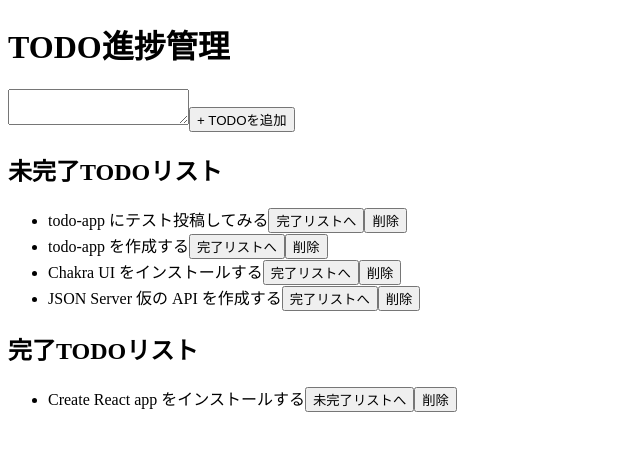
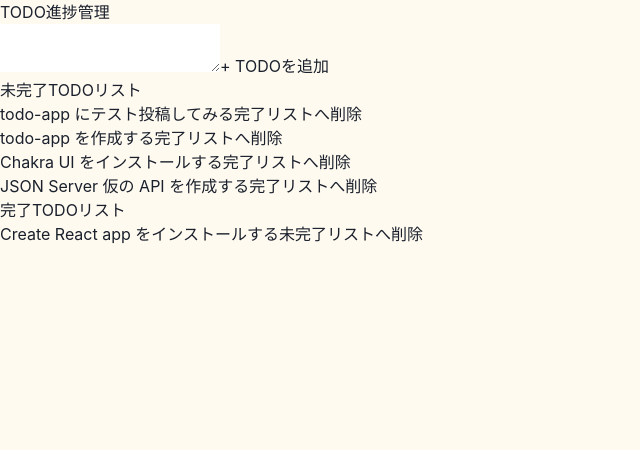
Before and after one commit to kk6/todo-app, a React (Create React App) app: page / in a window 1280 px wide. Shown: the top 450 px of the page, without its empty margins (0-640 px from the left). Built offline with nearby package versions, Linux system fonts and the light colour scheme; data requests are answered from the project's data file.

Commit message:
Chakra UI 導入

```diff
--- a/package.json
+++ b/package.json
@@ -3,6 +3,10 @@
   "version": "0.1.0",
   "private": true,
   "dependencies": {
+    "@chakra-ui/icons": "^1.0.15",
+    "@chakra-ui/react": "^1.6.8",
+    "@emotion/react": "^11",
+    "@emotion/styled": "^11",
     "@testing-library/jest-dom": "^5.11.4",
     "@testing-library/react": "^11.1.0",
     "@testing-library/user-event": "^12.1.10",
@@ -11,6 +15,7 @@
     "@types/react": "^17.0.0",
     "@types/react-dom": "^17.0.0",
     "axios": "^0.21.4",
+    "framer-motion": "^4",
     "react": "^17.0.2",
     "react-dom": "^17.0.2",
     "react-scripts": "4.0.3",
--- a/src/index.tsx
+++ b/src/index.tsx
@@ -1,10 +1,16 @@
+import { ChakraProvider } from '@chakra-ui/react';
 import React from 'react';
 import ReactDOM from 'react-dom';
 import App from './components/App';
+import theme from './theme/theme';
+
+const rootElement = document.getElementById('root');
 
 ReactDOM.render(
   <React.StrictMode>
-    <App />
+    <ChakraProvider theme={theme}>
+      <App />
+    </ChakraProvider>
   </React.StrictMode>,
-  document.getElementById('root')
+  rootElement
 );
--- /dev/null
+++ b/src/theme/theme.ts
@@ -0,0 +1,18 @@
+import { extendTheme } from '@chakra-ui/react';
+
+const theme = extendTheme({
+  styles: {
+    global: {
+      body: {
+        backgroundColor: 'orange.50',
+        color: 'gray.800',
+      },
+      p: {
+        fontSize: { base: 'md', md: 'lg' },
+        lineHeight: 'tall',
+      },
+    },
+  },
+});
+
+export default theme;
```
Also changed, not shown: 1 other file (tests, documents, lock files or other folders).
